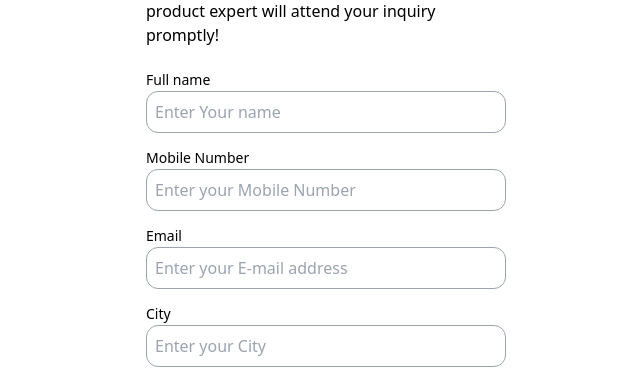
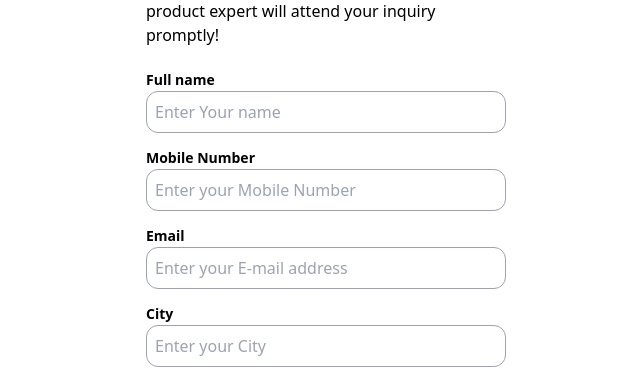
Before and after one commit to krisGuru/demo-poc, a Next.js app: page /getquoteform in a window 1280 px wide. Shown: the part 177-550 px from the top of the page, without its empty margins (314-954 px from the left). Built offline with nearby package versions, Linux system fonts and the light colour scheme.

Commit message:
getquote form modified

```diff
--- a/src/pages/getquoteform.tsx
+++ b/src/pages/getquoteform.tsx
@@ -23,31 +23,33 @@ const GetQuoteForm = () => {
         <div className='p-2'>
             <div className=' p-3'>
                 <div className=''>
-                    <label htmlFor="" className='text-sm'>Full name</label>
+                    <label htmlFor="" className='text-sm font-semibold'>Full name</label>
                     <input type="text"
                     className='w-full p-2 rounded-xl border border-gray-400'
                     placeholder='Enter Your name'/>
                 </div>
                 <div className='mt-3'>
-                    <label htmlFor="" className='text-sm'>Mobile Number</label>
+                    <label htmlFor="" className='text-sm font-semibold'>Mobile Number</label>
                     <input type="text" placeholder='Enter your Mobile Number '
                     className='w-full p-2 rounded-xl border border-gray-400'/>
                 </div>
                 <div className='mt-3'>
-                    <label htmlFor="" className='text-sm'>Email</label>
+                    <label htmlFor="" className='text-sm font-semibold'>Email</label>
                     <input type="email"
                     className='w-full p-2 rounded-xl border border-gray-400'
                     placeholder='Enter your E-mail address'/>
                 </div>
                 <div>
                     <div className='mt-3 '>
-                        <label htmlFor="" className='text-sm'>City</label>
+                        <label htmlFor="" className='text-sm font-semibold'>City</label>
                         <input type="text"
                         className='w-full p-2 rounded-xl border border-gray-400'
                         placeholder='Enter your City'/>
                     </div>
                 </div>
-                <p className='mt-3 text-xs opacity-90'>By clicking submit, you agree to send your info to the company who agrees to use it according to their privacy policy. The Home Ideas will also use it subject to our Privacy Policy</p>
+                <p className='mt-3 text-xs opacity-90'>By clicking submit, you agree to send your
+                 info to the company who agrees to use it according to their privacy policy.
+                  The Home Ideas will also use it subject to our Privacy Policy</p>
                 <div className='p-3 text-center'>
                     <button className='bg-green-500  text-white rounded-xl'>Submit</button>
                 </div>
```
